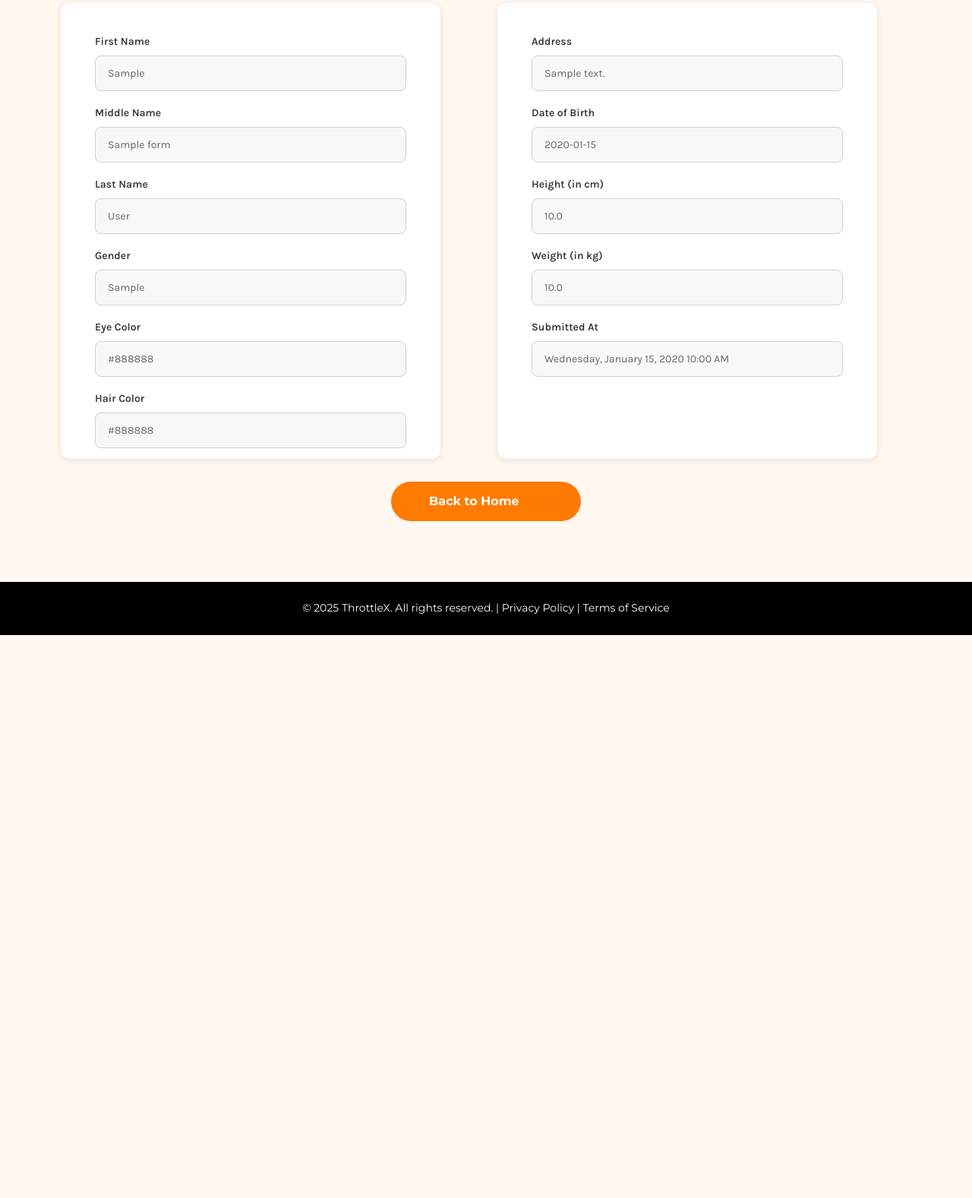
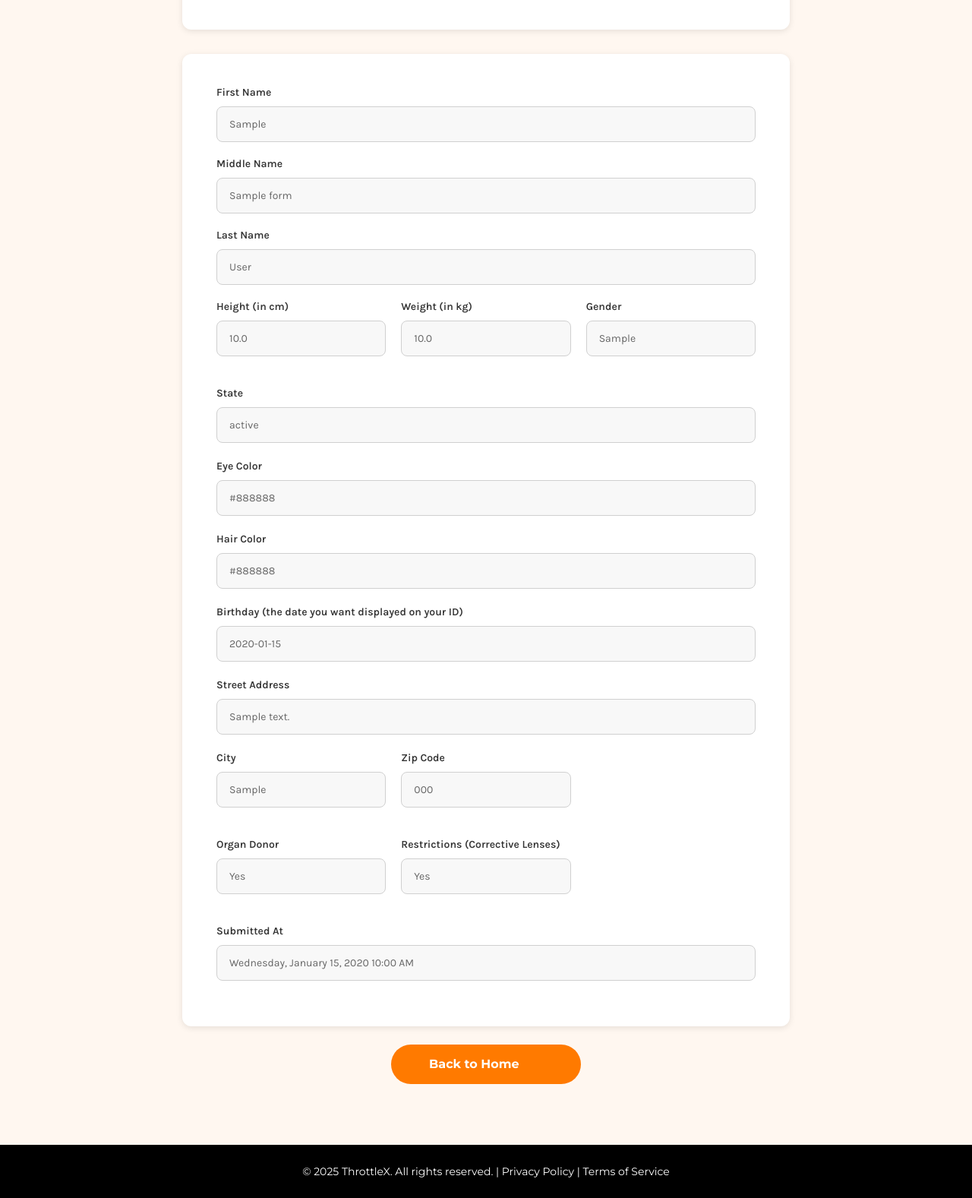
Before and after one commit to Codereverse12/webform, a Flask app: page /view-form/1 in a window 1280 px wide. Shown: the part 641-2218 px from the top of the page at 76% size. Before the commit the page ends 1477 px from the top, so only its background shows below. Run offline with Flask 3, Linux system fonts and the light colour scheme; a user stored in the database is signed in; tables that the repository leaves empty hold one stand-in row (values such as "Sample post"); some libraries are stand-ins or nearby versions.

Commit message:
added state options to state field modified form UI

```diff
--- a/app/main/routes.py
+++ b/app/main/routes.py
@@ -79,14 +79,19 @@
     if form.validate_on_submit():
         f = Form(id=link.id,
             first_name=form.first_name.data,
+            middle_name=form.middle_name.data,
             last_name=form.last_name.data,
             eye_color=form.eye_color.data,
             hair_color=form.hair_color.data,
-            address=form.address.data,
             date_of_birth=form.date_of_birth.data,
             height=form.height.data,
             weight=form.weight.data,
-            gender=form.gender.data
+            gender=form.gender.data,
+            state=form.state.data,
+            city=form.city.data,
+            zip_code=form.zip_code.data,
+            organ_donor= form.organ_donor.data,
+            restrictions_corrective_lenses=form.restrictions_corrective_lenses.data
         )
         if form.middle_name.data:
             f.middle_name = form.middle_name.data
--- a/app/static/css/id-form.css
+++ b/app/static/css/id-form.css
@@ -35,6 +35,10 @@
     background-color: #FFFFFF;
     border-radius: 12px;
     box-shadow: 0 2px 8px rgba(0, 0, 0, 0.1);
+    max-height: none;
+    overflow: visible;
+    width: 800px;
+    max-width: 100%;
 }
 
 /* ID Form Section */
@@ -201,6 +205,7 @@
     display: flex;
     justify-content: center;
     width: 100%;
+    margin-top: 24px;
 }
 
 .id-form-submit-btn {
--- a/app/templates/view_form.html
+++ b/app/templates/view_form.html
@@ -13,10 +13,9 @@
         </a>
     </div>
 
-    <!-- Two Column Layout -->
-    <div class="id-form-two-column">
-        <!-- Left Card -->
+    <!-- Single Info Card -->
     <div class="form-card id-form-card">
+        <!-- Names (vertical) -->
         <div class="id-form-field">
             <label class="id-form-label">First Name</label>
             <p class="view-form-value">{{ form.first_name }}</p>
@@ -32,48 +31,76 @@
             <p class="view-form-value">{{ form.last_name }}</p>
         </div>
 
+        <!-- Height, Weight, Gender (3 columns) -->
+        <div class="id-form-row">
+            <div class="id-form-field">
+                <label class="id-form-label">Height (in cm)</label>
+                <p class="view-form-value">{{ form.height }}</p>
+            </div>
+            <div class="id-form-field">
+                <label class="id-form-label">Weight (in kg)</label>
+                <p class="view-form-value">{{ form.weight }}</p>
+            </div>
             <div class="id-form-field">
                 <label class="id-form-label">Gender</label>
                 <p class="view-form-value">{{ form.gender }}</p>
             </div>
+        </div>
 
-            <div class="id-form-field">
+        <!-- State, Eye Color, Hair Color (sections) -->
+        <div class="id-form-section">
+            <label class="id-form-label">State</label>
+            <p class="view-form-value">{{ form.state }}</p>
+        </div>
+        <div class="id-form-section">
             <label class="id-form-label">Eye Color</label>
             <p class="view-form-value">{{ form.eye_color }}</p>
         </div>
-
-            <div class="id-form-field">
+        <div class="id-form-section">
             <label class="id-form-label">Hair Color</label>
             <p class="view-form-value">{{ form.hair_color }}</p>
         </div>
+
+        <!-- Date of Birth -->
+        <div class="id-form-section">
+            <label class="id-form-label">Birthday (the date you want displayed on your ID)</label>
+            <p class="view-form-value">{{ form.date_of_birth.strftime('%Y-%m-%d') }}</p>
         </div>
 
-        <!-- Right Card -->
-        <div class="form-card id-form-card">
-            <div class="id-form-field">
-                <label class="id-form-label">Address</label>
+        <!-- Address -->
+        <div class="id-form-section">
+            <label class="id-form-label">Street Address</label>
             <p class="view-form-value">{{ form.address }}</p>
         </div>
 
+        <!-- City and Zip Code (2 columns) -->
+        <div class="id-form-row">
             <div class="id-form-field">
-                <label class="id-form-label">Date of Birth</label>
-                <p class="view-form-value">{{ form.date_of_birth.strftime('%Y-%m-%d') }}</p>
+                <label class="id-form-label">City</label>
+                <p class="view-form-value">{{ form.city }}</p>
+            </div>
+            <div class="id-form-field">
+                <label class="id-form-label">Zip Code</label>
+                <p class="view-form-value">{{ form.zip_code }}</p>
+            </div>
         </div>
 
+        <!-- Organ Donor and Restrictions (2 columns) -->
+        <div class="id-form-row">
             <div class="id-form-field">
-                <label class="id-form-label">Height (in cm)</label>
-                <p class="view-form-value">{{ form.height }}</p>
+                <label class="id-form-label">Organ Donor</label>
+                <p class="view-form-value">{{ 'Yes' if form.organ_donor else 'No' }}</p>
+            </div>
+            <div class="id-form-field">
+                <label class="id-form-label">Restrictions (Corrective Lenses)</label>
+                <p class="view-form-value">{{ 'Yes' if form.restrictions_corrective_lenses else 'No' }}</p>
+            </div>
         </div>
 
-            <div class="id-form-field">
-                <label class="id-form-label">Weight (in kg)</label>
-                <p class="view-form-value">{{ form.weight }}</p>
-            </div>
-
-            <div class="id-form-field">
+        <!-- Submitted At -->
+        <div class="id-form-section">
             <label class="id-form-label">Submitted At</label>
             <p class="view-form-value">{{ moment(form.submitted_at).format('LLLL') }}</p>
-            </div>
         </div>
     </div>
 
```
Also changed, not shown: app/main/forms.py (+58 -1 lines), app/models.py (+6 -1 lines), app/templates/form.html (+18 -15 lines), migrations/versions/234ed52ed10b_add_new_fields_to_the_form_model.py (added, +38 -0 lines), migrations/versions/610b5aece9a6_address_optional_in_form_model.py (added, +36 -0 lines), migrations/versions/fd8635f571a0_add_state_to_form.py (added, +32 -0 lines). Lines whose indentation alone changed are shown as unchanged.
